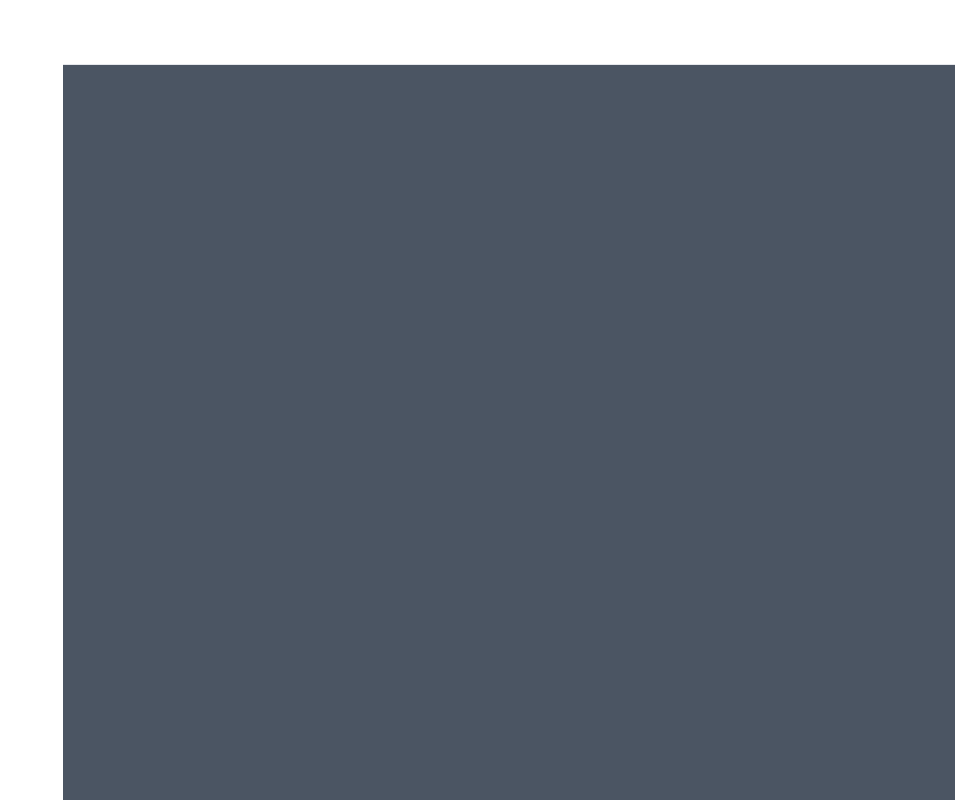
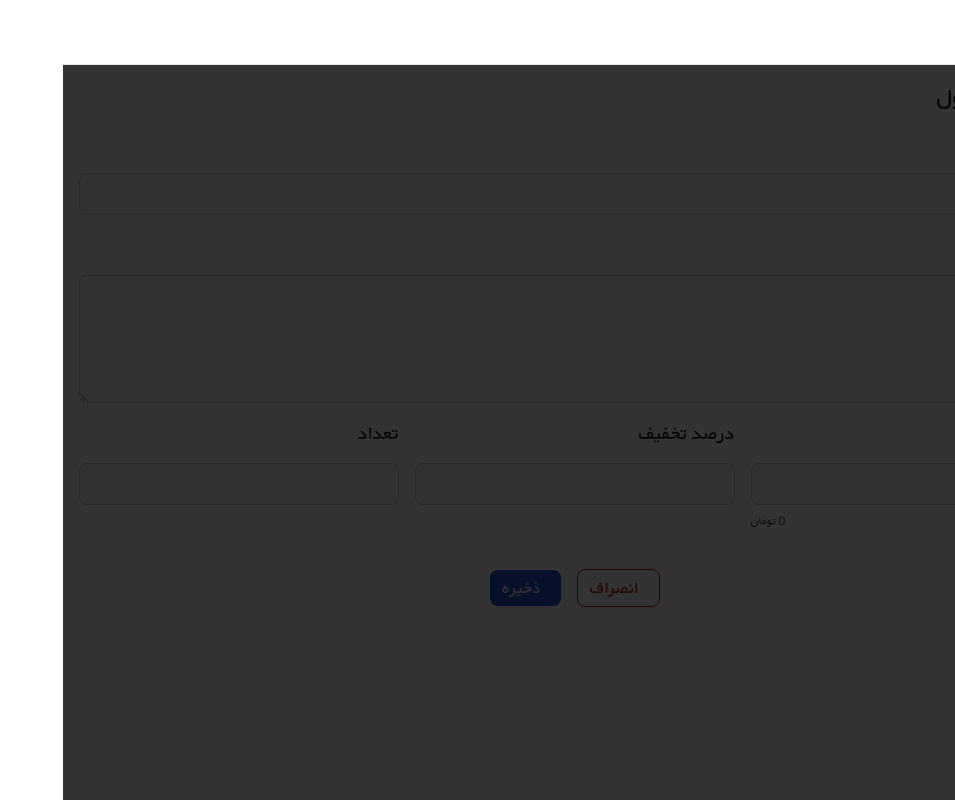
Before and after one commit to mahlakhalili/admin-pannel, a React (Vite) app: page /product/add in a window 1280 px wide. Shown: the whole page, without its empty margins (325-1280 px from the left). Built offline with nearby package versions, Linux system fonts and the light colour scheme; grey boxes are pictures that could not be loaded.

Commit message:
Update Modal.jsx

```diff
--- a/src/components/Modal.jsx
+++ b/src/components/Modal.jsx
@@ -1,6 +1,6 @@
 const Modal = () => {
 	return(
-        <div className="fixed top-0 right-0 w-full h-full bg-gray-600"></div>
+        <div className="fixed top-0 right-0 w-full h-full bg-black/80"></div>
     )
 
 };
```
